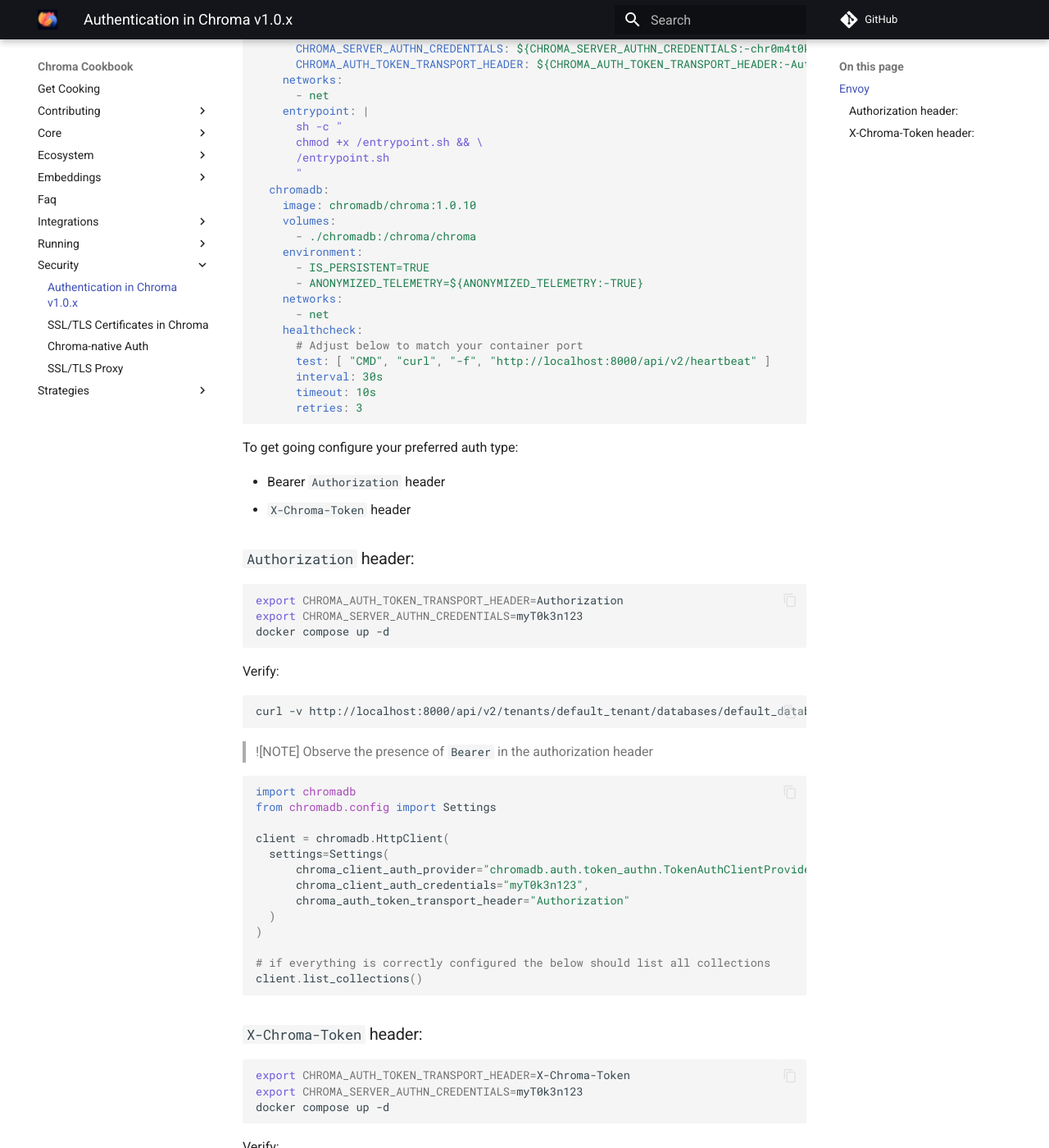
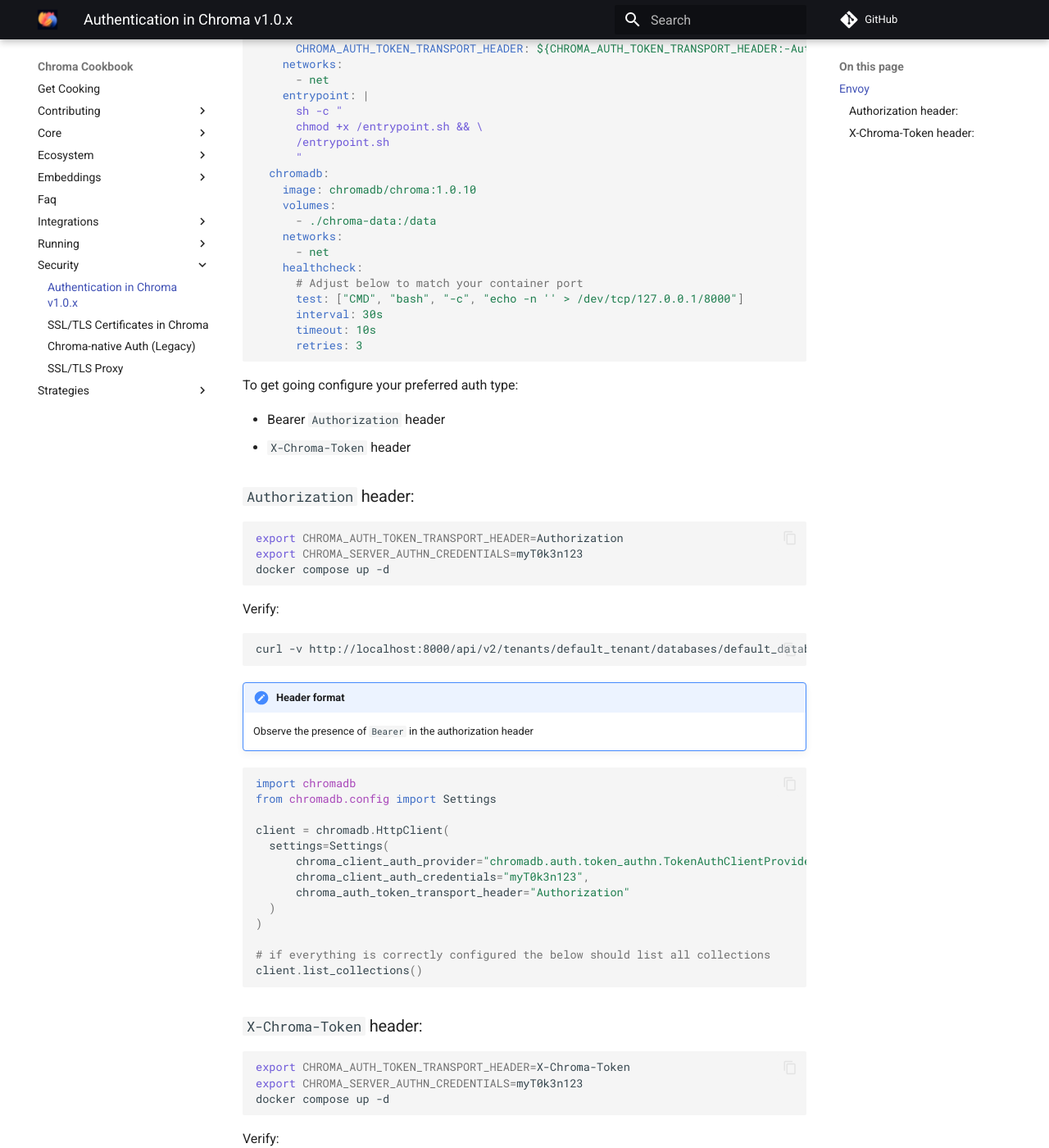
Before and after one commit to amikos-tech/chroma-cookbook, an MkDocs documentation site: the page built from docs/security/auth-1.0.x.md, in a window 1280 px wide and 1400 px high, scrolled down 2043 px. Shown: the whole window at 82% size. Built offline with MkDocs 1.6.1 and Material for MkDocs 9.7.7, drawn with Linux system fonts in a browser that asks for light colours; comment, search, counter and statistics services are not loaded.

Commit message:
fix: Fixes to auth for 1.0.x

````diff
--- a/docs/security/auth-1.0.x.md
+++ b/docs/security/auth-1.0.x.md
@@ -4,7 +4,6 @@
 ## Envoy
 
 You can secure your Chroma instance with a token-based auth using Envoy proxy.
-
 
 
 Create a `envoy.yaml` configuration file with the following content (adjust as needed or combined with [SSL](ssl-proxies.md)):
@@ -72,7 +71,6 @@
 ```bash
 #!/bin/sh
 
-
 sed 's/%CHROMA_AUTH_TOKEN_TRANSPORT_HEADER%/'$CHROMA_AUTH_TOKEN_TRANSPORT_HEADER'/g' /opt/bitnami/envoy/conf/envoy.yaml > /tmp/envoy_temp.yaml
 
 if [ $CHROMA_AUTH_TOKEN_TRANSPORT_HEADER = "Authorization" ]; then
@@ -114,15 +112,12 @@
   chromadb:
     image: chromadb/chroma:1.0.10
     volumes:
-      - ./chromadb:/chroma/chroma
-    environment:
-      - IS_PERSISTENT=TRUE
-      - ANONYMIZED_TELEMETRY=${ANONYMIZED_TELEMETRY:-TRUE}
+      - ./chroma-data:/data
     networks:
       - net
     healthcheck:
       # Adjust below to match your container port
-      test: [ "CMD", "curl", "-f", "http://localhost:8000/api/v2/heartbeat" ]
+      test: ["CMD", "bash", "-c", "echo -n '' > /dev/tcp/127.0.0.1/8000"]
       interval: 30s
       timeout: 10s
       retries: 3
@@ -148,8 +143,9 @@
 curl -v http://localhost:8000/api/v2/tenants/default_tenant/databases/default_database/collections -H "Authorization: Bearer myT0k3n123"
 ```
 
-> ![NOTE]
-> Observe the presence of `Bearer` in the authorization header
+!!! note "Header format"
+
+    Observe the presence of `Bearer` in the authorization header
 
 ```python
 import chromadb
--- a/docs/security/legacy-auth.md
+++ b/docs/security/legacy-auth.md
@@ -1,8 +1,8 @@
-# Chroma-native Auth
+# Chroma-native Auth (Legacy)
 
 !!! danger "Chroma-native Auth is not supported in v1.0.x"
 
-    Chroma native-auth described in this article is not supported in Chroma versions 1.0.0-1.0.10 (latest as of time of writing). DO NOT USE the below if you are on any of the affected version as it will not secure your instance.
+    Chroma native-auth described in this article is not supported in Chroma versions 1.0.0-1.0.10 (latest as of time of writing). **DO NOT USE** the below if you are on any of the affected version as it will not secure your instance.
 
 Chroma offers built in authentication and authorization mechanisms to secure your Chroma instance.
 
````
Also changed, not shown: other parts of docs/security/legacy-auth.md (+1 -1 lines).
